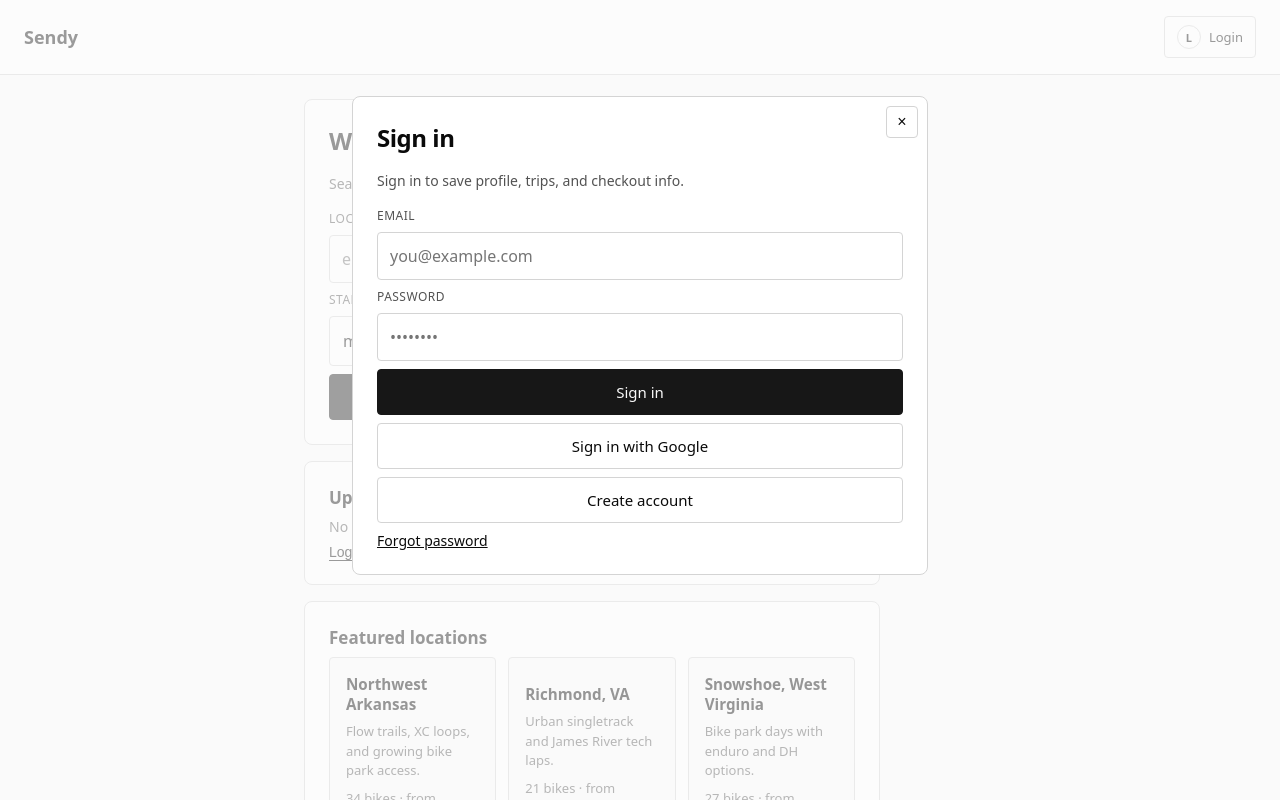
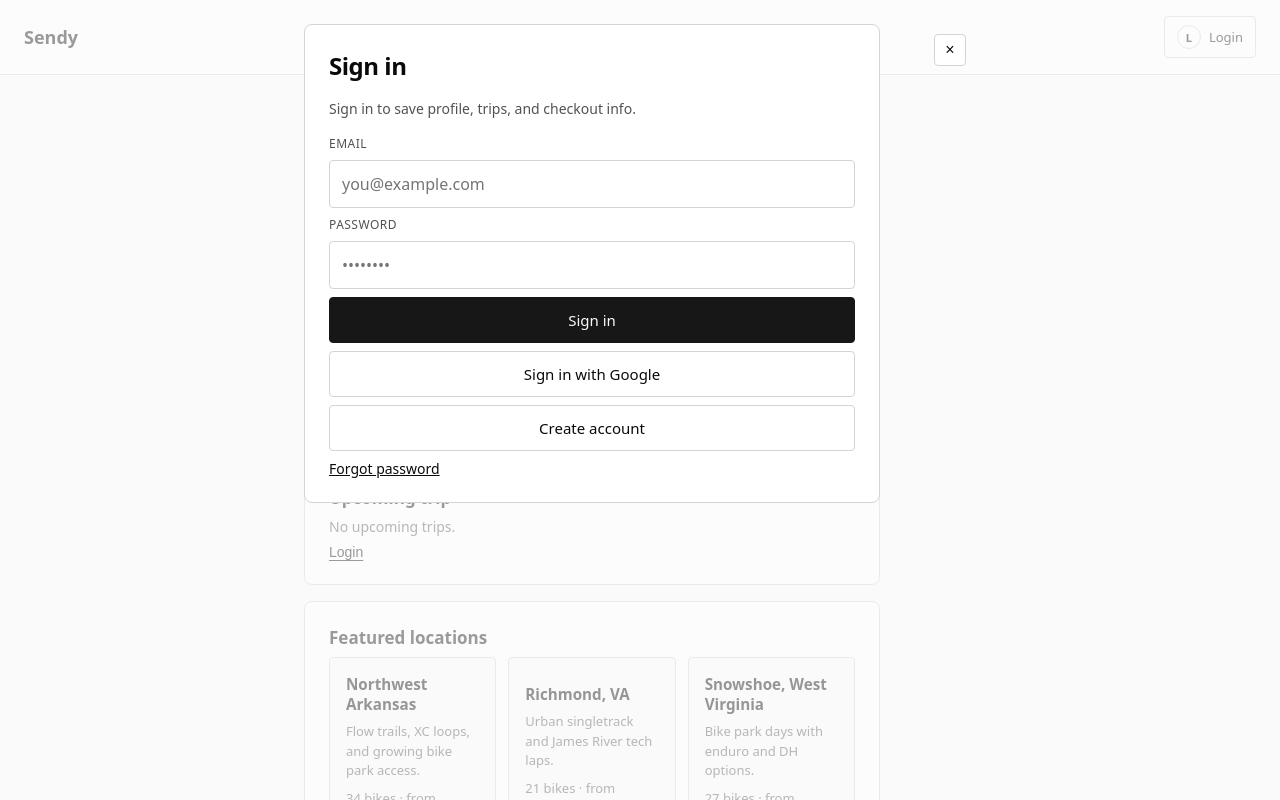
Before and after one commit to bbudolfson/Sendy, a Next.js app: page /dashboard in a window 1280 px wide. Both pictures are taken after a click on the button "Login". Shown: the top 800 px of the page. Built offline with nearby package versions, Linux system fonts and the light colour scheme.

Commit message:
alignment

```diff
--- a/src/components/poc-auth-modal.module.css
+++ b/src/components/poc-auth-modal.module.css
@@ -6,12 +6,12 @@
   display: flex;
   align-items: flex-start;
   justify-content: center;
-  padding: 6rem var(--space-4) var(--space-4);
+  padding: 24px var(--space-6) var(--space-4);
 }
 
 .panel {
   width: 100%;
-  max-width: 36rem;
+  max-width: 42rem;
   position: relative;
 }
 
```
